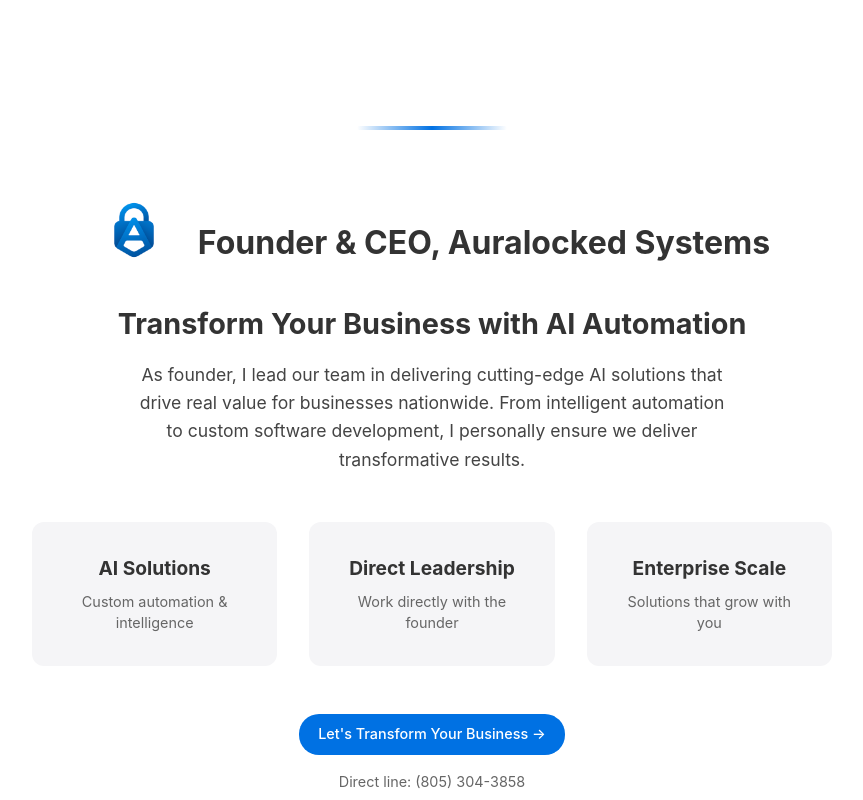
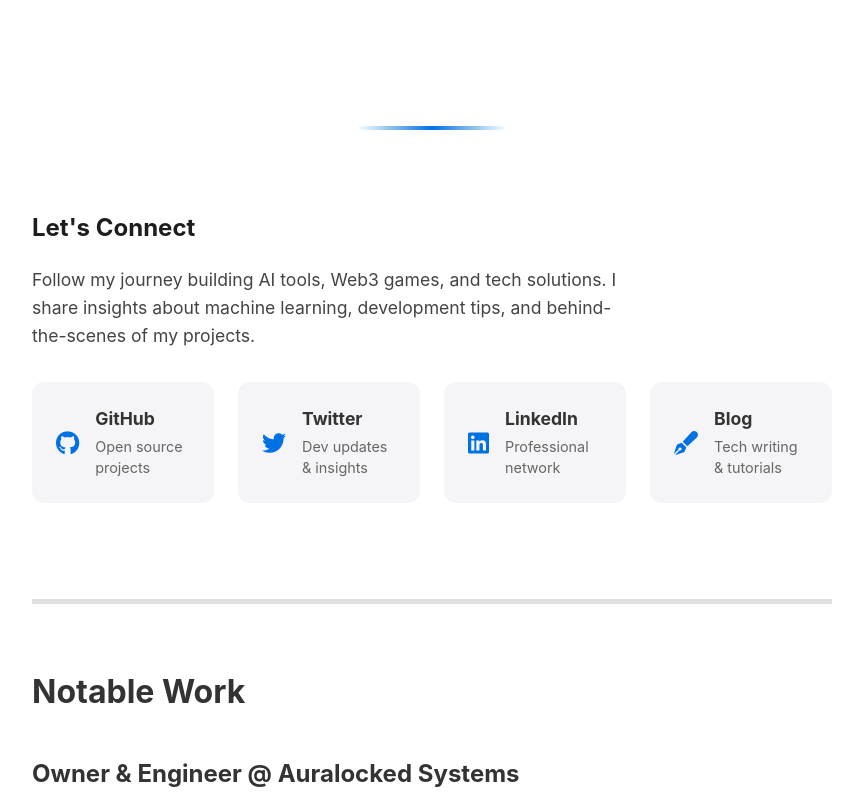
Before and after one commit to cmooredev/cmoorelabs-website, a Svelte app in the folder frontend/: page / in a window 1280 px wide. Shown: the part 800-1600 px from the top of the page, without its empty margins (208-1071 px from the left). Built offline with nearby package versions, Linux system fonts and the light colour scheme.

Commit message:
update copy

```diff
--- a/frontend/src/components/Home.svelte
+++ b/frontend/src/components/Home.svelte
@@ -71,50 +71,6 @@
           </ul>
         </div>
       </div>
-    </div>
-  </div>
-</section>
-
-<section id="auralocked">
-  <div class="auralocked-header">
-    <img
-      src={auralockedLogo}
-      alt="Auralocked Systems Logo"
-      class="auralocked-logo"
-    />
-    <h2>Founder & CEO, Auralocked Systems</h2>
-  </div>
-  <div class="auralocked-content">
-    <div class="value-prop">
-      <h3>Transform Your Business with AI Automation</h3>
-      <p>
-        As founder, I lead our team in delivering cutting-edge AI solutions that
-        drive real value for businesses nationwide. From intelligent automation
-        to custom software development, I personally ensure we deliver
-        transformative results.
-      </p>
-    </div>
-    <div class="features">
-      <div class="feature">
-        <h4>AI Solutions</h4>
-        <p>Custom automation & intelligence</p>
-      </div>
-      <div class="feature">
-        <h4>Direct Leadership</h4>
-        <p>Work directly with the founder</p>
-      </div>
-      <div class="feature">
-        <h4>Enterprise Scale</h4>
-        <p>Solutions that grow with you</p>
-      </div>
-    </div>
-    <div class="cta-container">
-      <a
-        href="https://auralocked.com"
-        target="_blank"
-        class="cta-button primary">Let's Transform Your Business →</a
-      >
-      <p class="cta-subtext">Direct line: (805) 304-3858</p>
     </div>
   </div>
 </section>
@@ -438,8 +394,22 @@
   }
 
   #community {
-    margin: 4rem 0;
+    position: relative;
+    margin: 6rem 0;
     text-align: left;
+    padding-top: 4rem;
+  }
+
+  #community::before {
+    content: "";
+    position: absolute;
+    top: 0;
+    left: 50%;
+    transform: translateX(-50%);
+    width: 150px;
+    height: 4px;
+    background: linear-gradient(90deg, transparent, #0071e3, transparent);
+    border-radius: 2px;
   }
 
   .community-intro {
@@ -514,132 +484,4 @@
   strong {
     font-weight: 700;
   }
-
-  #auralocked {
-    position: relative;
-    margin: 6rem 0;
-    text-align: left;
-    padding-top: 4rem;
-  }
-
-  #auralocked::before {
-    content: "";
-    position: absolute;
-    top: 0;
-    left: 50%;
-    transform: translateX(-50%);
-    width: 150px;
-    height: 4px;
-    background: linear-gradient(90deg, transparent, #0071e3, transparent);
-    border-radius: 2px;
-  }
-
-  .auralocked-header {
-    display: flex;
-    align-items: center;
-    justify-content: center;
-    gap: 1.5rem;
-    margin-bottom: 2rem;
-    text-align: center;
-    width: 100%;
-  }
-
-  .auralocked-header h2 {
-    margin-bottom: 0;
-    font-size: 2rem;
-    color: #333;
-  }
-
-  .auralocked-logo {
-    width: 80px;
-    height: 80px;
-    object-fit: contain;
-  }
-
-  .auralocked-content {
-    max-width: 800px;
-    margin: 0 auto;
-  }
-
-  .value-prop {
-    margin-bottom: 3rem;
-  }
-
-  .value-prop h3 {
-    text-align: center;
-    font-size: 1.8rem;
-    margin-bottom: 1rem;
-    color: #333;
-  }
-
-  .value-prop p {
-    text-align: center;
-    font-size: 1.1rem;
-    color: #444;
-    line-height: 1.6;
-    max-width: 600px;
-    margin: 0 auto;
-  }
-
-  .features {
-    display: grid;
-    grid-template-columns: repeat(3, 1fr);
-    gap: 2rem;
-    margin: 2rem 0;
-  }
-
-  .feature {
-    background: #f5f5f7;
-    padding: 2rem;
-    border-radius: 12px;
-    text-align: center;
-    transition: transform 0.2s ease;
-  }
-
-  .feature:hover {
-    transform: translateY(-5px);
-  }
-
-  .feature h4 {
-    margin: 0 0 0.5rem 0;
-    color: #333;
-    font-size: 1.2rem;
-  }
-
-  .feature p {
-    margin: 0;
-    color: #666;
-    font-size: 0.9rem;
-  }
-
-  .cta-container {
-    text-align: center;
-    margin-top: 3rem;
-  }
-
-  .cta-subtext {
-    margin-top: 1rem;
-    color: #666;
-    font-size: 0.9rem;
-  }
-
-  @media (max-width: 768px) {
-    .features {
-      grid-template-columns: 1fr;
-      gap: 1rem;
-    }
-
-    .auralocked-header {
-      flex-direction: column;
-      gap: 1rem;
-    }
-
-    .value-prop h3 {
-      font-size: 1.5rem;
-    }
-
-    .value-prop p {
-      font-size: 1rem;
-    }
-  }
 </style>
```
